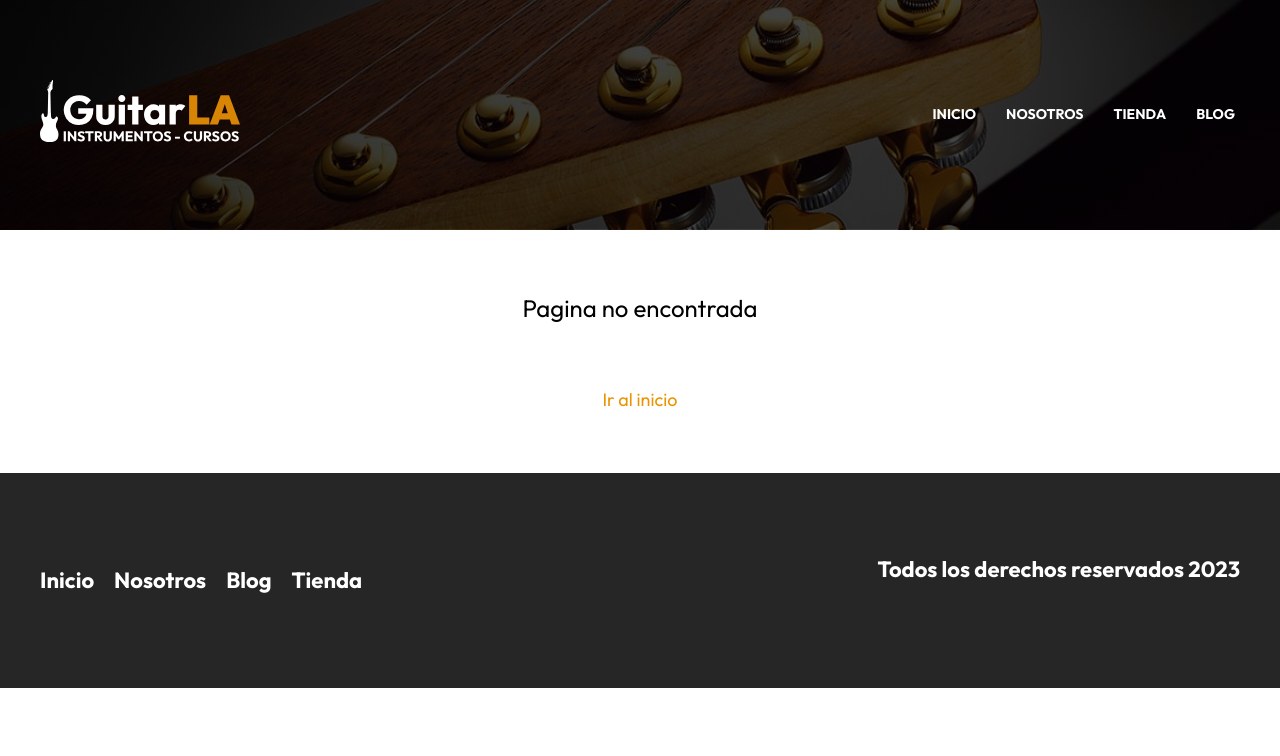
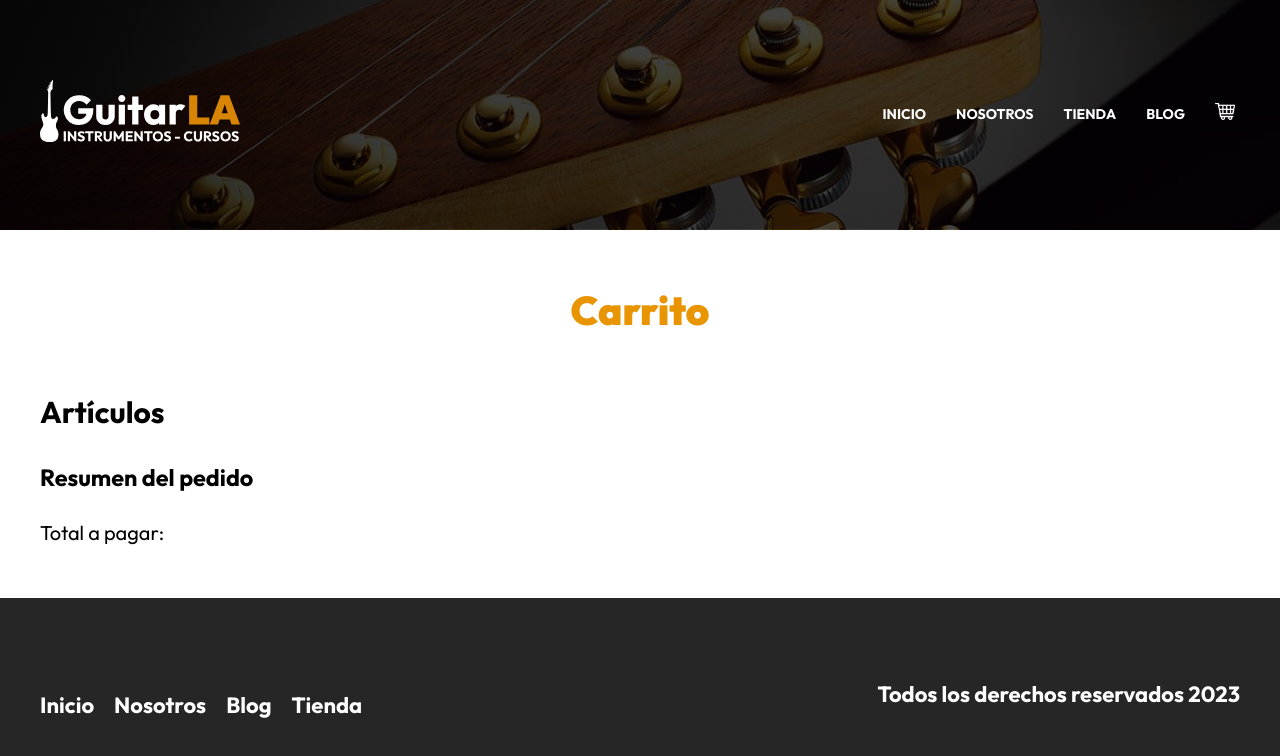
Before and after one commit to Abel9013/GuitarLA---NextJS, a Next.js app: page /carrito in a window 1280 px wide. Before the commit this address had no page. Shown: the top 756 px of the page. Built offline with nearby package versions, Linux system fonts and the light colour scheme.

Commit message:
added cart context

```diff
--- a/components/curso.js
+++ b/components/curso.js
@@ -1,10 +1,8 @@
 import styles from "../styles/curso.module.css"
 export default function Curso({curso}) {
 
-  const {contenido, imagen, titulo} = curso
-  // console.log(imagen.data.attributes.formats.medium.url);
-  // console.log(imagen.data.attributes.url);
-  // console.log(titulo);
+  const {contenido, imagen, titulo} = curso.attributes
+
   return (
     <section className={`${styles.curso} curso`}>
       <style jsx>{`
--- a/components/header.js
+++ b/components/header.js
@@ -11,7 +11,6 @@ export default function Header() {
       <div className={`contenedor ${styles.barra}`} >
         <Link href="/">
          <Image src="/img/logo.svg" width={300} height={100} alt="Imagen logo guitarLA" />
-         {/* <Image src="./img/logo.svg" width={300} height={100} alt="Imagen logo guitarLA" /> */}
         </Link>
         <nav className={styles.navegacion}>
           <Link href="/" className={router.pathname === '/' ? styles.active : ''} >
@@ -26,6 +25,10 @@ export default function Header() {
           <Link href="/blog" className={router.pathname === '/blog' ? styles.active : ''} >
               Blog
           </Link>
+          <Link href="/carrito" >
+          <Image className={styles.carrito} src="/img/carrito.png" width={20} height={25} alt="Imagen carrito" />
+          </Link>
+
         </nav>
       </div>
     </header>
--- a/pages/_app.js
+++ b/pages/_app.js
@@ -1,7 +1,50 @@
+import { useState } from 'react'
 import '../styles/globals.css'
+function MyApp({ Component, pageProps }) {
+  const [carrito, setCarrito] = useState([])
 
-function MyApp({ Component, pageProps }) {
-  return <Component {...pageProps} />
+  const agregarCarrito = guitarra => {
+      // Comprobar si la guitarra ya esta en el carrito...
+      if(carrito.some( guitarraState =>  guitarraState.id === guitarra.id )) {
+          // Iterar para actualizar la cantidad
+          const carritoActualizado = carrito.map( guitarraState => {
+              if( guitarraState.id === guitarra.id ) {
+                  guitarraState.cantidad = guitarra.cantidad;
+              }
+              return guitarraState;
+          });
+          // Se asigna al array
+          setCarrito([...carritoActualizado]);
+          localStorage.setItem('carrito', JSON.stringify( carrito ));
+      } else {
+          // En caso de que el articulo no exista, es nuevo y se agrega
+          setCarrito([...carrito, guitarra]);
+          localStorage.setItem('carrito', JSON.stringify( carrito ));
+      }
+  }
+
+  const eliminarProducto = id => {
+      const carritoActualizado = carrito.filter( producto => producto.id != id)
+      setCarrito(carritoActualizado)
+      window.localStorage.setItem('carrito', JSON.stringify( carrito ));
+  }
+
+  const actualizarCantidad = guitarra => {
+    const carritoActualizado = carrito.map( guitarraState => {
+      if(guitarraState.id === guitarra.id ) {
+        guitarraState.cantidad = parseInt( guitarra.cantidad )
+      }
+      return guitarraState
+    })
+    setCarrito(carritoActualizado)
+    window.localStorage.setItem('carrito', JSON.stringify( carrito ));
+  }
+  return <Component {...pageProps}
+      agregarCarrito = {agregarCarrito}
+      carrito={carrito}
+      eliminarProducto={eliminarProducto}
+      actualizarCantidad={actualizarCantidad}
+  />
 }
 
 export default MyApp
--- /dev/null
+++ b/pages/carrito.js
@@ -0,0 +1,21 @@
+import Layout from "../components/layout"
+import styles from "../styles/carrito.module.css"
+export default function Carrito() {
+  return (
+    <Layout title="carrito de compras">
+      <main className="contenedor">
+        <h1 className="heading">Carrito</h1>
+        <div className={styles.contenido}>
+          <div className={styles.carrito}>
+            <h2>Artículos</h2>
+          </div>
+          <aside className={styles.resumen}>
+            <h3>Resumen del pedido </h3>
+            <p>Total a pagar:</p>
+          </aside>
+        </div>
+      </main>
+
+    </Layout>
+  )
+}
--- a/pages/index.js
+++ b/pages/index.js
@@ -20,7 +20,7 @@ export default function Home({guitarras, posts, curso}) {
               </div>
         </main>
         <Curso
-          curso={curso.attributes}
+          curso={curso}
         />
         <section className='contenedor'>
             <h2 className='heading'>Blog</h2>
--- a/styles/header.module.css
+++ b/styles/header.module.css
@@ -15,6 +15,10 @@
     max-width: 40rem;
     max-height: 70rem;
 }
+.barra .carrito {
+    height: auto;
+    width: 2rem;
+}
 @media (min-width: 768px) {
     .barra {
         flex-direction: row;
@@ -25,6 +29,7 @@
     margin-top: 5rem;
     display: flex;
     gap: 2rem;
+    align-items: center;
 }
 @media (min-width: 768px) {
     .navegacion {
```
Also changed, not shown: pages/guitarras/[url].js (+40 -11 lines), pages/nosotros.js (+8 -3 lines), styles/guitarras.module.css (+33 -0 lines), public/img/carrito.png (added), styles/carrito.module.css (added).
